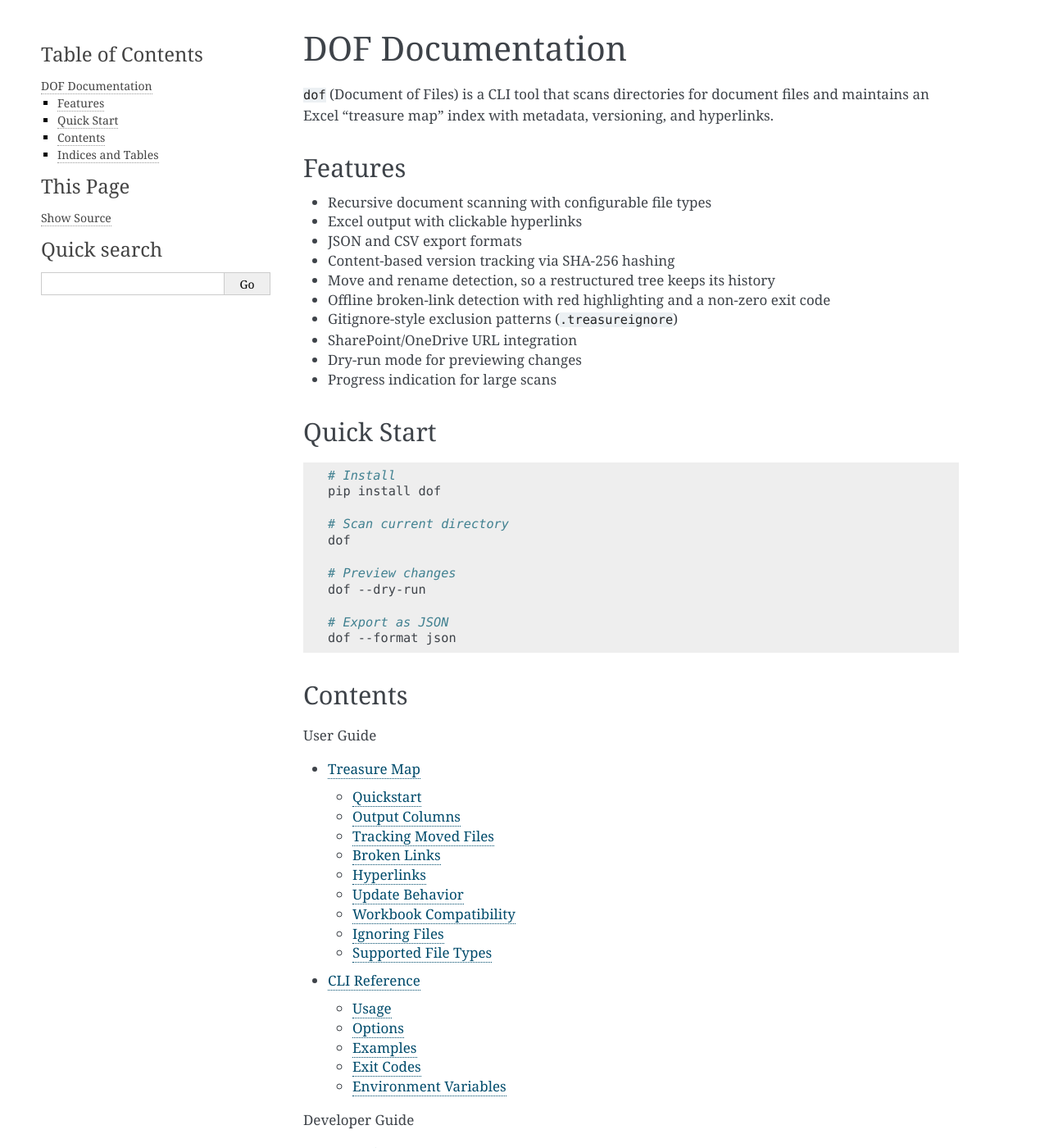
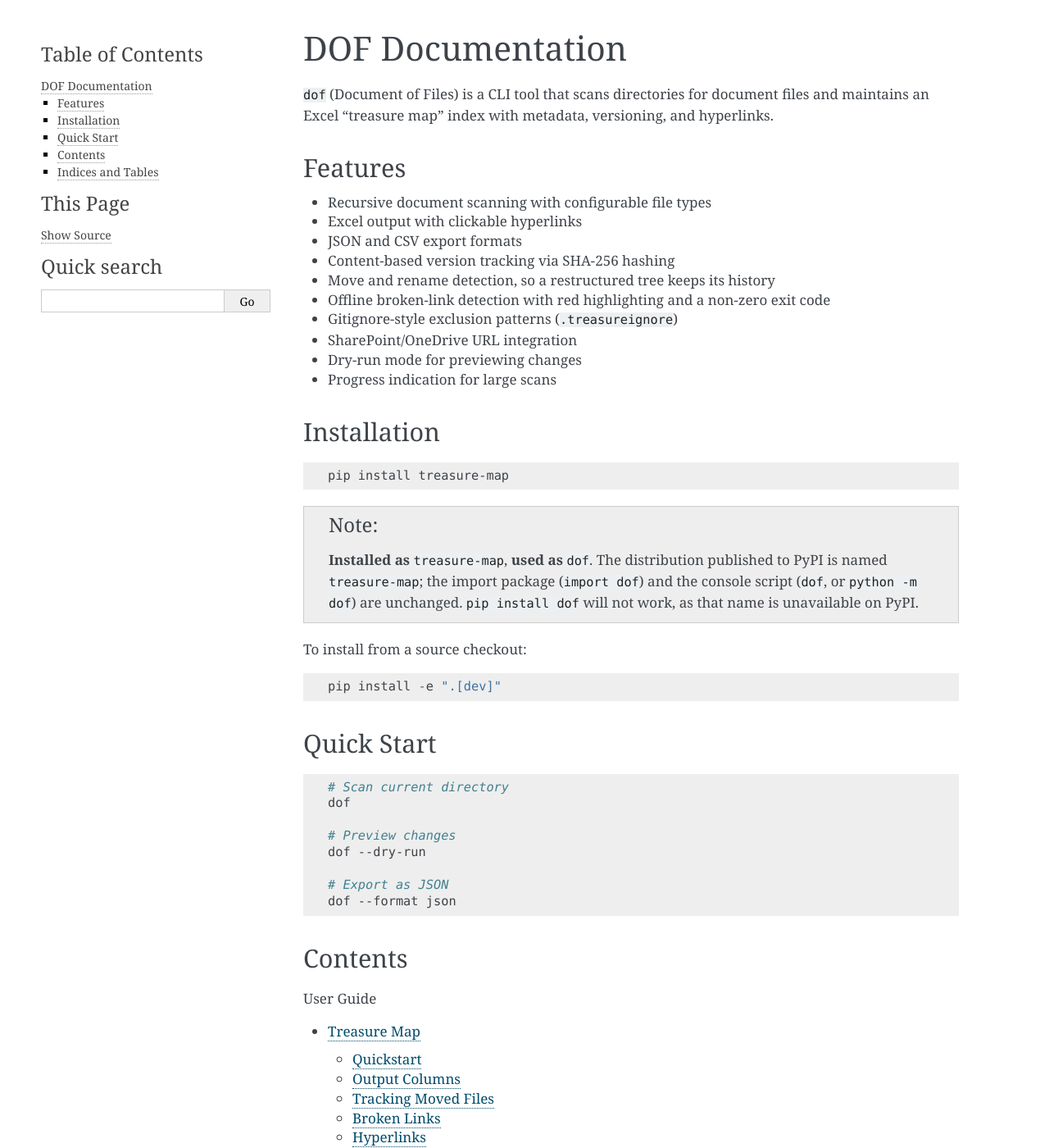
Before and after one commit to ksteptoe/dof, a Sphinx documentation site: the page built from docs/index.rst, in a window 1280 px wide and 1400 px high. Shown: the whole window at 82% size. Built offline with Sphinx 7.4.7, drawn with Linux system fonts in a browser that asks for light colours; the version number could not be read and is left out.

Commit message:
Publish as treasure-map instead of dof
PyPI refuses `dof` as a new project name: it is not taken, but it collides
after normalisation with the existing `pydof`, so `make upload` failed with
400 The name 'dof' isn't allowed. v0.1.0 was tagged but could never ship.

Only the distribution name changes. The import package is still `dof` and the
console script is still `dof`, so `pip install treasure-map` gives you a
command you invoke as `dof`. Verified by installing the built wheel into a
scratch venv: `dof --version`, `python -m dof --help` and `import dof` all
work, and the entry point still resolves to dof.cli:cli.

The `dev` extra self-reference had to move with the name, since a
self-referential extra must name the distribution; left as `dof[docs]` it
would have broken `pip install -e ".[dev]"` outright. Makefile now keeps the
import name and the distribution name as separate variables, since
release-show's importlib.metadata lookup needs the latter.

Also replaces the PyScaffold placeholder project URLs, which would have
rendered as dead links on the PyPI page.

```diff
--- a/docs/conf.py
+++ b/docs/conf.py
@@ -87,7 +87,7 @@ source_suffix = ".rst"
 master_doc = "index"
 
 # General information about the project.
-project = "dof"
+project = "treasure-map"
 copyright = "2025, Kevin Steptoe"
 
 # The version info for the project you're documenting, acts as replacement for
@@ -165,7 +165,10 @@ html_theme_options = {"sidebar_width": "300px", "page_width": "1200px"}
 
 # The name for this set of Sphinx documents.  If None, it defaults to
 # "<project> v<release> documentation".
-# html_title = None
+# `project` is the *distribution* name (what you `pip install`); the command and
+# import package are both `dof`. Spell out both here so a reader arriving from PyPI
+# and a reader who only knows the `dof` command land on the same page.
+html_title = f"treasure-map {release} — the dof CLI"
 
 # A shorter title for the navigation bar.  Default is the same as html_title.
 # html_short_title = None
@@ -226,7 +229,7 @@ html_static_path = ["_static"]
 # html_file_suffix = None
 
 # Output file base name for HTML help builder.
-htmlhelp_basename = "dof-doc"
+htmlhelp_basename = "treasure-map-doc"
 
 
 # -- Options for LaTeX output ------------------------------------------------
@@ -242,7 +245,7 @@ latex_elements = {
 
 # Grouping the document tree into LaTeX files. List of tuples
 # (source start file, target name, title, author, documentclass [howto/manual]).
-latex_documents = [("index", "user_guide.tex", "dof Documentation", "Kevin Steptoe", "manual")]
+latex_documents = [("index", "user_guide.tex", "treasure-map Documentation", "Kevin Steptoe", "manual")]
 
 # The name of an image file (relative to this directory) to place at the top of
 # the title page.
--- a/docs/index.rst
+++ b/docs/index.rst
@@ -18,13 +18,28 @@ Features
 - Dry-run mode for previewing changes
 - Progress indication for large scans
 
+Installation
+------------
+
+.. code-block:: bash
+
+   pip install treasure-map
+
+.. note::
+
+   **Installed as** ``treasure-map``, **used as** ``dof``. The distribution published to
+   PyPI is named ``treasure-map``; the import package (``import dof``) and the console
+   script (``dof``, or ``python -m dof``) are unchanged. ``pip install dof`` will not
+   work, as that name is unavailable on PyPI.
+
+To install from a source checkout::
+
+   pip install -e ".[dev]"
+
 Quick Start
 -----------
 
 .. code-block:: bash
-
-   # Install
-   pip install dof
 
    # Scan current directory
    dof
```
Also changed, not shown: CHANGELOG.rst (+19 -0 lines), README.md (+17 -1 lines), pyproject.toml (+6 -4 lines), 1 other file.
